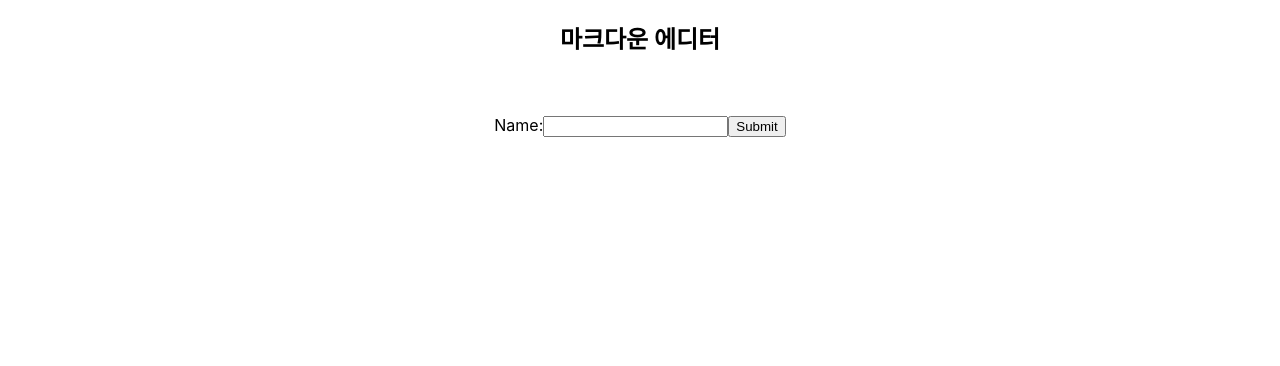
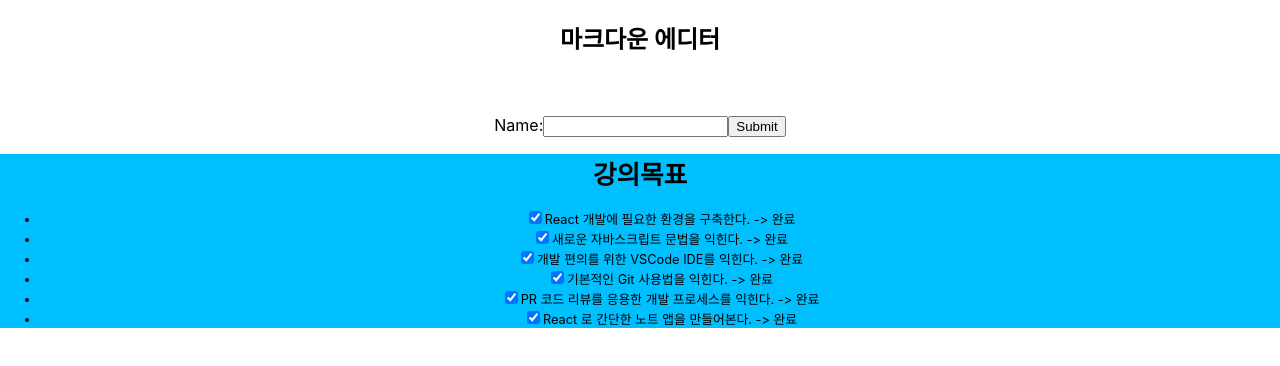
Before and after one commit to dohwan2019/hello, a React (Create React App) app: page / in a window 1280 px wide. Shown: the top 366 px of the page. Built offline with nearby package versions, Linux system fonts and the light colour scheme.

Commit message:
todos 2019-01-30 17:32

```diff
--- a/src/App.js
+++ b/src/App.js
@@ -3,10 +3,10 @@ import './App.css';
 import MarkEditor from "./components/MarkEditor";
 import ControlledForm from "./components/ControlledForm"
 //import Header from "./components/Header";
-//import TodoList from './components/TodoList';
+import TodoList from './components/TodoList';
 //import Timer from './components/Timer';
 
-/*
+
 const data = [
   {name:"React 개발에 필요한 환경을 구축한다.", completed:true, color: 'red'},
   {name:"새로운 자바스크립트 문법을 익힌다.", completed:true, color: 'red'},
@@ -15,7 +15,7 @@ const data = [
   {name:"PR 코드 리뷰를 응용한 개발 프로세스를 익힌다.", completed:false, color: 'red'},
   {name:"React 로 간단한 노트 앱을 만들어본다.", completed:true, color: 'red'}
 ];
-*/
+
 class App extends Component {
   constructor(props) {
     super(props);
@@ -53,6 +53,9 @@ class App extends Component {
       <div className="App">
         <MarkEditor/>
         <ControlledForm/>
+        <TodoList title={"강의목표"}
+                  items={data} isUnmount={this.state.isUnmount}
+        />
       </div>
     );
   }
--- a/src/components/TodoList.jsx
+++ b/src/components/TodoList.jsx
@@ -21,6 +21,11 @@ class TodoList extends React.Component {
     console.log('click', this);
   }
 
+  handleOnChange = ({target}) => {
+    console.log(target);
+    target.setAttribute("checked", "");
+  }
+
   render() {
     const {title, items, isUnmount} = this.props;
     console.log({isUnmount});
@@ -33,7 +38,7 @@ class TodoList extends React.Component {
             const {name, completed} = item;
 
             return (
-              <li key={idx}><input type="checkbox" defaultChecked={true} readOnly/>{name} -> {isUnmount?"완료":"미완료"}</li>
+              <li key={idx}><input type="checkbox" checked={true} onChange={this.handleOnChange} readOnly/>{name} -> {isUnmount?"완료":"미완료"}</li>
             )
           })}
         </ul>
```
Also changed, not shown: src/components/TodoListItem.jsx (added, +16 -0 lines).
